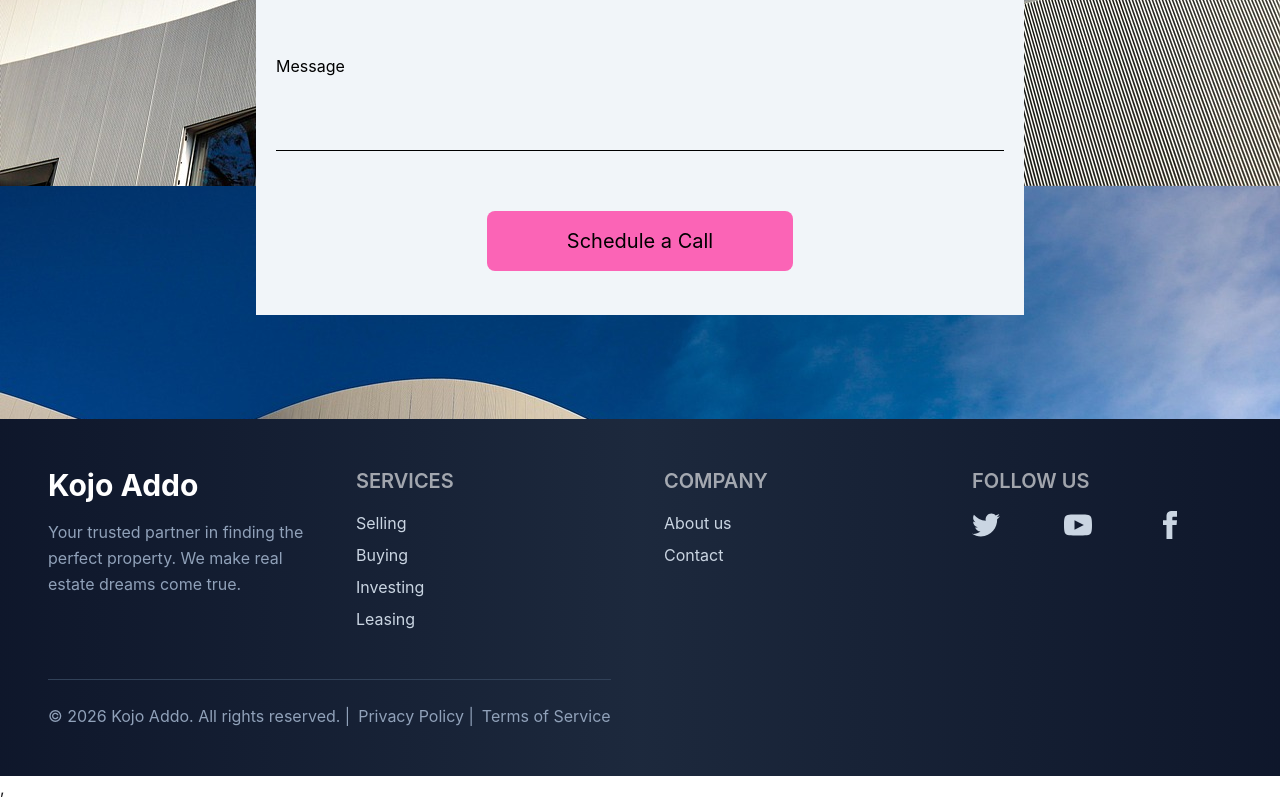
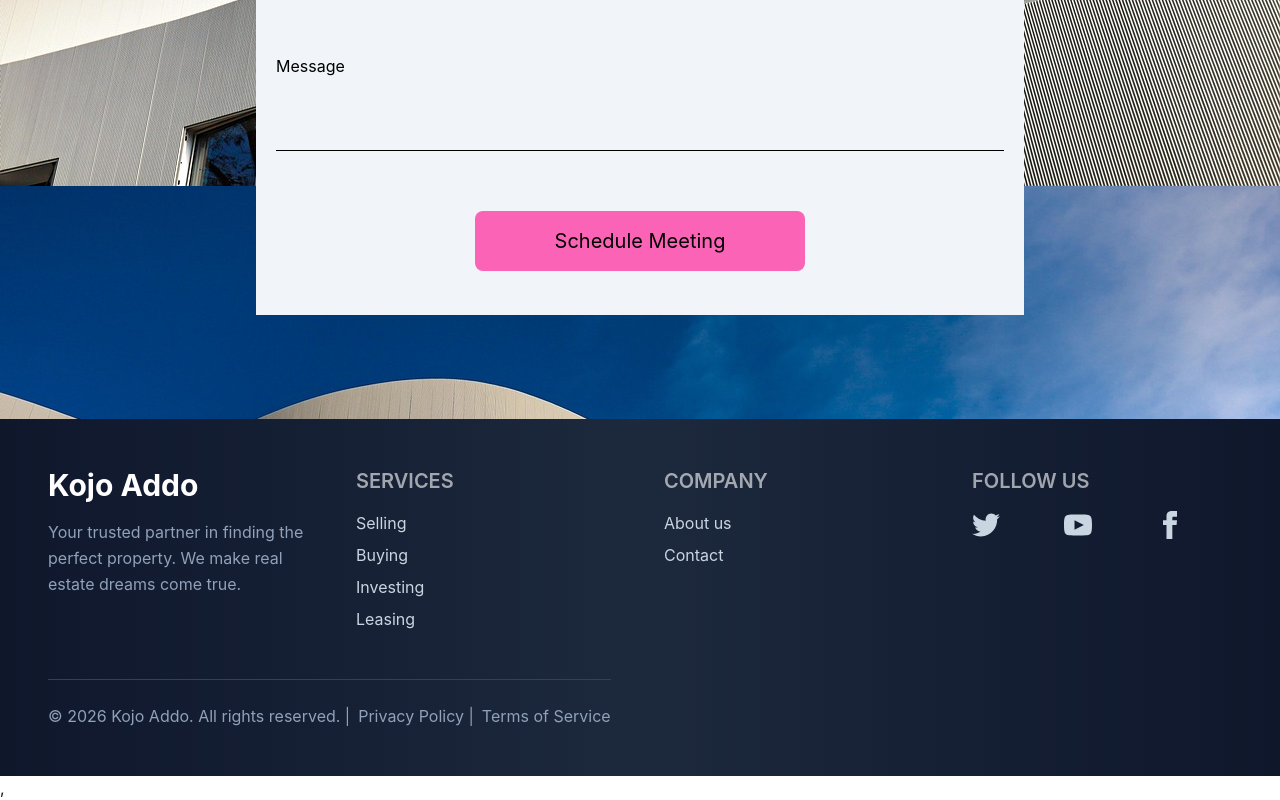
Before and after one commit to acquah-forever/my-realEstate, a React (Vite) app: page / in a window 1280 px wide. Shown: the part 7491-8291 px from the top of the page. Built offline with nearby package versions, Linux system fonts and the light colour scheme.

Commit message:
created development branch

```diff
--- a/src/components/Footer.jsx
+++ b/src/components/Footer.jsx
@@ -3,10 +3,10 @@ import React from 'react'
 const Footer = () => {
     return (
         <div className="mt-16">
-            <footer className="footer bg-gradient-to-r from-slate-900 via-slate-800 to-slate-900 text-slate-300 p-6 sm:p-8 md:p-10 lg:p-12">
+            <footer className="footer bg-linear-to-r from-slate-900 via-slate-800 to-slate-900 text-slate-300 p-6 sm:p-8 md:p-10 lg:p-12">
                 <div className="container mx-auto">
                     <div className="grid grid-cols-1 sm:grid-cols-2 lg:grid-cols-4 gap-8 lg:gap-12">
-                        {/* Brand/Logo Section */}
+
                         <div className="col-span-1 sm:col-span-2 lg:col-span-1">
                             <h2 className="text-2xl sm:text-3xl font-bold text-white mb-4">Kojo Addo</h2>
                             <p className="text-sm sm:text-base text-slate-400 leading-relaxed">
@@ -14,7 +14,7 @@ const Footer = () => {
                             </p>
                         </div>
 
-                        {/* Services Section */}
+
                         <nav className="flex flex-col">
                             <h6 className="footer-title text-lg sm:text-xl font-semibold text-white mb-4">Services</h6>
                             <a className="link link-hover text-sm sm:text-base hover:text-amber-400 transition-colors duration-300 mb-2">Selling</a>
@@ -23,7 +23,7 @@ const Footer = () => {
                             <a className="link link-hover text-sm sm:text-base hover:text-amber-400 transition-colors duration-300 mb-2">Leasing</a>
                         </nav>
 
-                        {/* Company Section */}
+
                         <nav className="flex flex-col">
                             <h6 className="footer-title text-lg sm:text-xl font-semibold text-white mb-4">Company</h6>
                             <a className="link link-hover text-sm sm:text-base hover:text-amber-400 transition-colors duration-300 mb-2">About us</a>
@@ -31,7 +31,7 @@ const Footer = () => {
 
                         </nav>
 
-                        {/* Social Section */}
+
                         <nav className="flex flex-col">
                             <h6 className="footer-title text-lg sm:text-xl font-semibold text-white mb-4">Follow Us</h6>
                             <div className="grid grid-flow-col gap-4">
@@ -72,7 +72,6 @@ const Footer = () => {
                         </nav>
                     </div>
 
-                    {/* Copyright Section */}
                     <div className="border-t border-slate-700 mt-8 pt-6 text-center">
                         <p className="text-sm sm:text-base text-slate-400">
                             © 2026 Kojo Addo. All rights reserved. |
--- a/src/components/Form.jsx
+++ b/src/components/Form.jsx
@@ -70,8 +70,8 @@ const Form = () => {
                         <option value=""></option>
                         <option value="Selling">Selling</option>
                         <option value="Buying">Buying</option>
-                        <option value="Investing">Investing</option>
-                        <option value="Leasing">Leasing</option>
+                        <option value="Investing">Leasing</option>
+                        <option value="Leasing">Investing</option>
                     </select>
                     {errors.service && <p className='text-red-500 text-sm'>{errors.service.message}</p>}
 
@@ -81,7 +81,7 @@ const Form = () => {
                         {errors.message && <p className='text-red-500 text-sm'>{errors.message.message}</p>}
                     </div>
                     <div className='flex justify-center'>
-                        <button className='bg-pink-400 text-lg md:text-xl px-8 md:px-20 py-3 md:py-4 rounded-lg cursor-pointer w-full md:w-auto' type='submit'>Schedule a Call</button>
+                        <button className='bg-pink-400 text-lg md:text-xl px-8 md:px-20 py-3 md:py-4 rounded-lg cursor-pointer w-full md:w-auto' type='submit'>Schedule Meeting</button>
                     </div>
 
                 </label>
```
